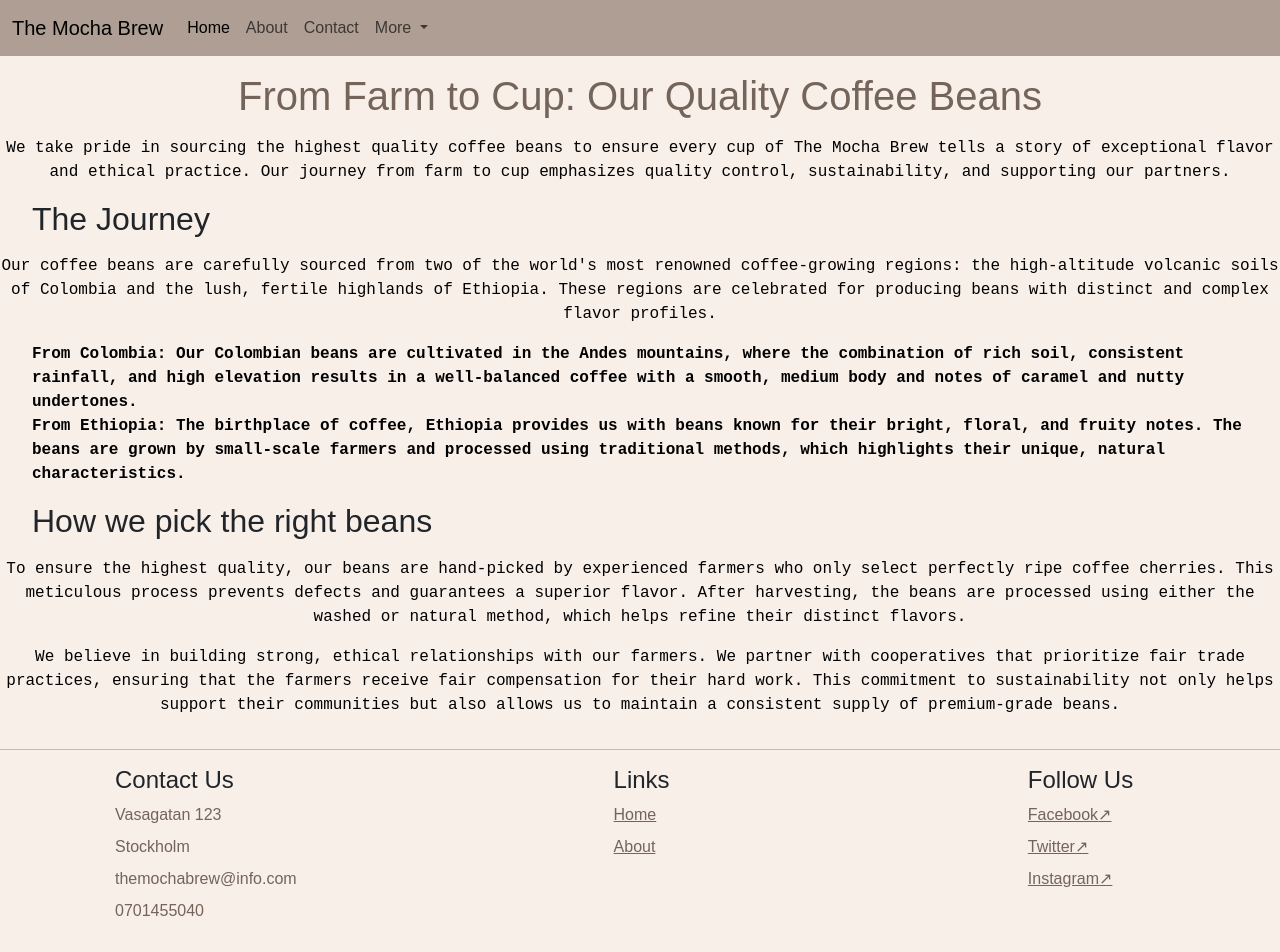
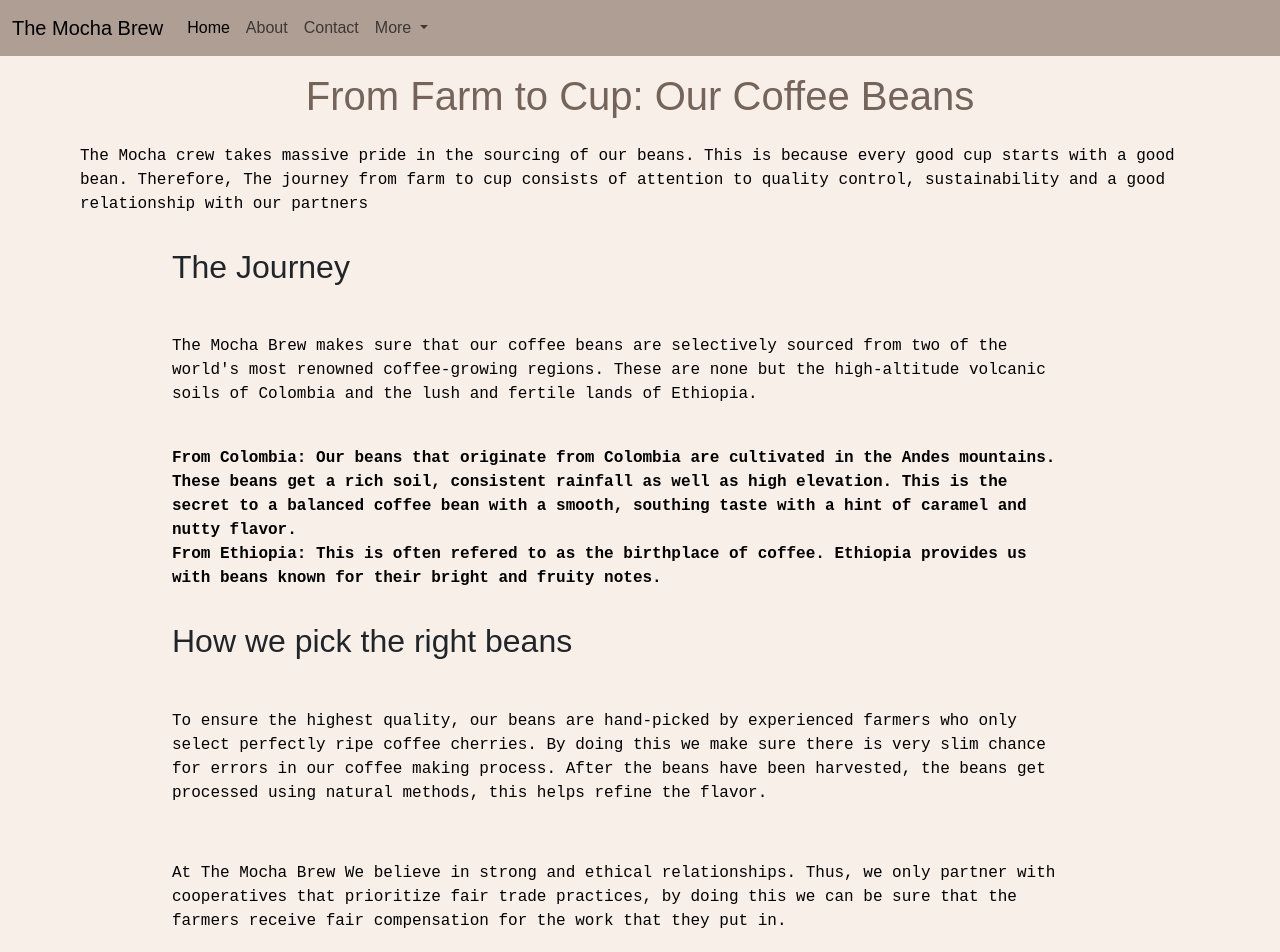
Before and after one commit to Leon-Noyan/Leon-Noyan.github.io, a plain HTML site: page pages/made.html in a window 1280 px wide. Shown: the top 952 px of the page. Drawn offline with nearby package versions, Linux system fonts and the light colour scheme; a script that the page names is missing; a web font is replaced by a local one.

Commit message:
Updated, style links, worked on css styling for made.html, added styling to the dropdown button on the navbar

```diff
--- a/css/made.css
+++ b/css/made.css
@@ -1,4 +1,5 @@
-p:not(footer p), ul li:not(footer ul li) {
+p:not(footer p),
+ul li:not(footer ul li) {
     font-family: 'Courier New', Courier, monospace;
     color: #000000;
 }
@@ -9,10 +10,18 @@ main {
     align-items: center;
 }
 
-#beans h1 {
+#beans {
     display: flex;
-  justify-content: center;
+    flex-direction: column;
+    align-items: center;
     margin-top: 1rem;
+}
+
+@media screen and (max-width: 768px) {
+    #beans, #journey,#picking-beans {
+        align-items: flex-start;
+        margin-left: 0 2rem;
+    }
 }
 
 h2 {
@@ -22,20 +31,23 @@ h2 {
     margin-left: 2rem;
 }
 
-#picking-beans #journey {
+#picking-beans, #journey {
     display: flex;
     flex-direction: column;
     align-items: flex-start;
-  margin-left: 2rem;
+    gap: 1.5rem;
+    max-width: 1000px;
+    margin: 0 auto;
+    margin-top: 1rem;
 }
 
-#journey p, #picking-beans p {
+#beans p,
+#journey p,
+#picking-beans p {
+    margin-top: 1rem;
+    margin-left: 2rem;
     text-align: left;
-}
-
-#beans p, #journey p, #picking-beans p {
-  margin-top: 1rem;
-  text-align: center;
+    max-width: 90%;
 }
 
 #journey ul {
@@ -44,4 +56,5 @@ h2 {
     text-align: left;
     margin-left: 2rem;
     font-weight: bold;
+    max-width: 90%;
 }
--- a/pages/styles.css
+++ b/css/styles.css
@@ -42,6 +42,14 @@ body {
 
 .navbar-toggler-icon {
     background-color: #af9e93 !important;
+}
+
+.dropdown-menu {
+  background-color: #af9e93;
+}
+
+.dropdown-item {
+  background-color: #af9e93;
 }
 
 /* 360px mobile */
--- a/pages/made.html
+++ b/pages/made.html
@@ -4,7 +4,7 @@
         <meta charset="utf-8" />
         <meta name="viewport" content="width=device-width, initial-scale=1" />
         <meta name="description" content="Information about our beans and how they are made">
-        <title>Production</title>
+        <title>Product</title>
         <!-- Bootstrap CSS is linked first to establish the base styling -->
         <link
             href="https://cdn.jsdelivr.net/npm/bootstrap@5.3.3/dist/css/bootstrap.min.css"
@@ -14,7 +14,7 @@
         />
 
         <!-- Your custom styles are placed here, after Bootstrap, to ensure they override defaults -->
-        <link rel="stylesheet" href="/pages/styles.css" />
+        <link rel="stylesheet" href="/css/styles.css" />
         <link rel="stylesheet" href="/css/made.css">
 
         <link rel="preconnect" href="https://fonts.googleapis.com" />
@@ -93,24 +93,24 @@
 
         <main>
           <section id="beans">
-            <h1>From Farm to Cup: Our Quality Coffee Beans</h1>
-            <p>We take pride in sourcing the highest quality coffee beans to ensure every cup of The Mocha Brew tells a story of exceptional flavor and ethical practice. Our journey from farm to cup emphasizes quality control, sustainability, and supporting our partners.</p>
+            <h1>From Farm to Cup: Our Coffee Beans</h1>
+            <p>The Mocha crew takes massive pride in the sourcing of our beans. This is because every good cup starts with a good bean. Therefore, The journey from farm to cup consists of attention to quality control, sustainability and a good relationship with our partners</p>
           </section>
 
           <section id="journey">
             <h2>The Journey</h2>
-            <p>Our coffee beans are carefully sourced from two of the world's most renowned coffee-growing regions: the high-altitude volcanic soils of Colombia and the lush, fertile highlands of Ethiopia. These regions are celebrated for producing beans with distinct and complex flavor profiles.</p>
+            <p>The Mocha Brew makes sure that our coffee beans are selectively sourced from two of the world's most renowned coffee-growing regions. These are none but the high-altitude volcanic soils of Colombia and the lush and fertile lands of Ethiopia.</p>
             <ul>
-              <li>From Colombia: Our Colombian beans are cultivated in the Andes mountains, where the combination of rich soil, consistent rainfall, and high elevation results in a well-balanced coffee with a smooth, medium body and notes of caramel and nutty undertones.</li>
-              <li>From Ethiopia: The birthplace of coffee, Ethiopia provides us with beans known for their bright, floral, and fruity notes. The beans are grown by small-scale farmers and processed using traditional methods, which highlights their unique, natural characteristics.</li>
+              <li>From Colombia: Our beans that originate from Colombia are cultivated in the Andes mountains. These beans get a rich soil, consistent rainfall as well as high elevation. This is the secret to a balanced coffee bean with a smooth, southing taste with a hint of caramel and nutty flavor.</li>
+              <li>From Ethiopia: This is often refered to as the birthplace of coffee. Ethiopia provides us with beans known for their bright and fruity notes.</li>
             </ul>
           </section>
 
           <section id="picking-beans">
             <h2>How we pick the right beans</h2>
-            <p>To ensure the highest quality, our beans are hand-picked by experienced farmers who only select perfectly ripe coffee cherries. This meticulous process prevents defects and guarantees a superior flavor. After harvesting, the beans are processed using either the washed or natural method, which helps refine their distinct flavors.</p>
+            <p>To ensure the highest quality, our beans are hand-picked by experienced farmers who only select perfectly ripe coffee cherries. By doing this we make sure there is very slim chance for errors in our coffee making process. After the beans have been harvested, the beans get processed using natural methods, this helps refine the flavor.</p>
 
-            <p>We believe in building strong, ethical relationships with our farmers. We partner with cooperatives that prioritize fair trade practices, ensuring that the farmers receive fair compensation for their hard work. This commitment to sustainability not only helps support their communities but also allows us to maintain a consistent supply of premium-grade beans.</p>
+            <p>At The Mocha Brew We believe in strong and ethical relationships. Thus, we only partner with cooperatives that prioritize fair trade practices, by doing this we can be sure that the farmers receive fair compensation for the work that they put in.</p>
           </section>
         </main>
         <hr>
```
Also changed, not shown: pages/about.html (+2 -2 lines), pages/coffee.html (+2 -2 lines), pages/food.html (+1 -1 lines), pages/index.html (+1 -1 lines), css/about.css (added). Lines whose indentation alone changed are shown as unchanged.
